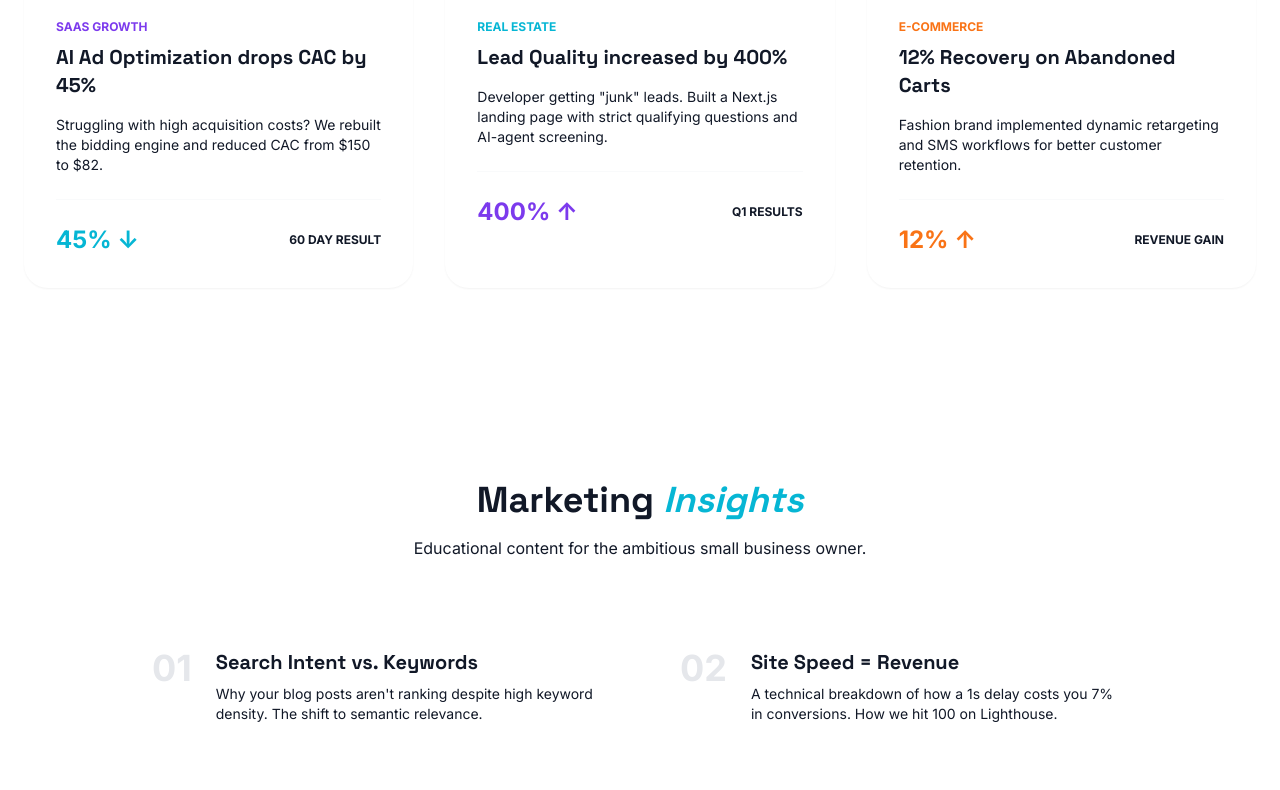
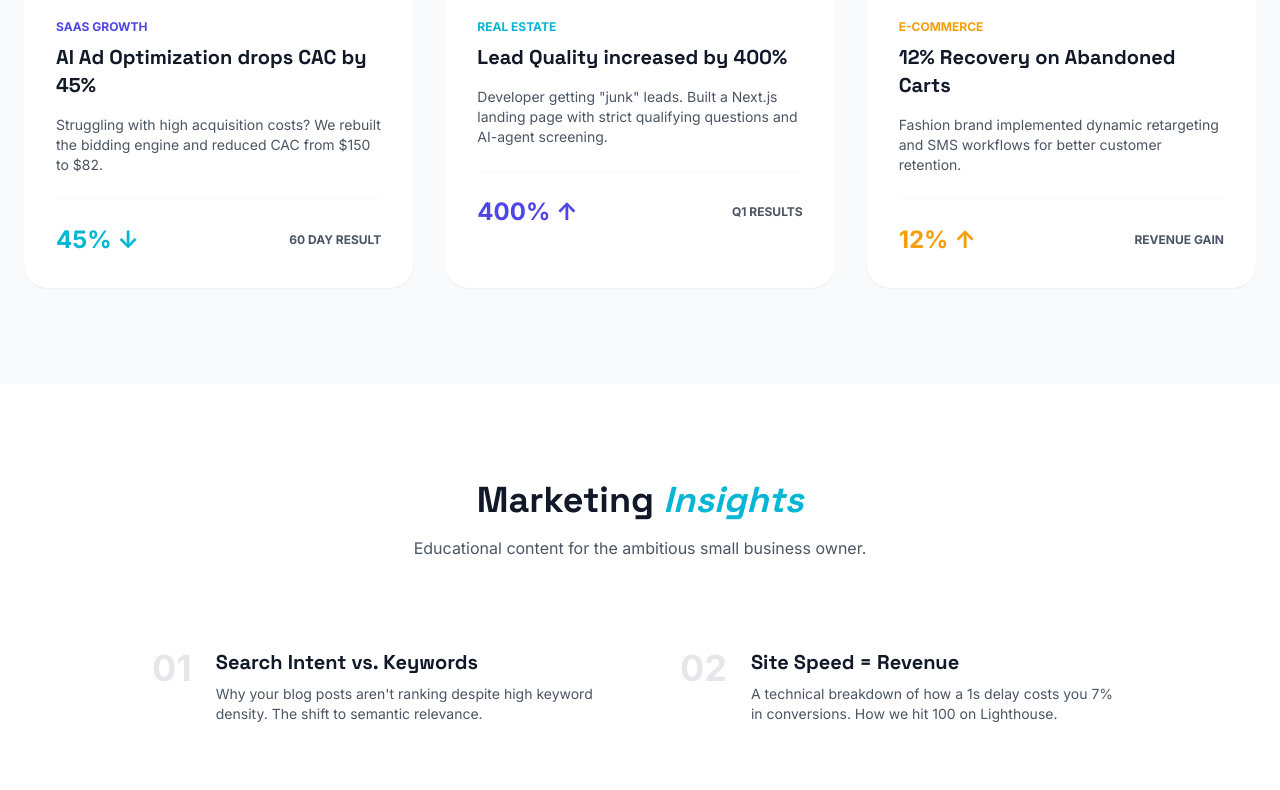
Before and after one commit to mujtaba695-afk/0aftermath-website, a plain HTML site: page index.html in a window 1280 px wide. Shown: the part 2010-2800 px from the top of the page. Drawn offline with nearby package versions, Linux system fonts and the light colour scheme.

Commit message:
fix: Lead Magnet contrast and Tailwind color configuration

```diff
--- a/index.html
+++ b/index.html
@@ -46,9 +46,12 @@
             theme: {
                 extend: {
                     colors: {
-                        primary: '#7C3AED',
+                        primary: '#4F46E5',
                         secondary: '#06B6D4',
-                        accent: '#F97316',
+                        accent: '#F59E0B',
+                        'text-main': '#111827',
+                        'text-muted': '#4B5563',
+                        'bg-alt': '#F9FAFB',
                     },
                     fontFamily: {
                         sans: ['Inter', 'sans-serif'],
```
